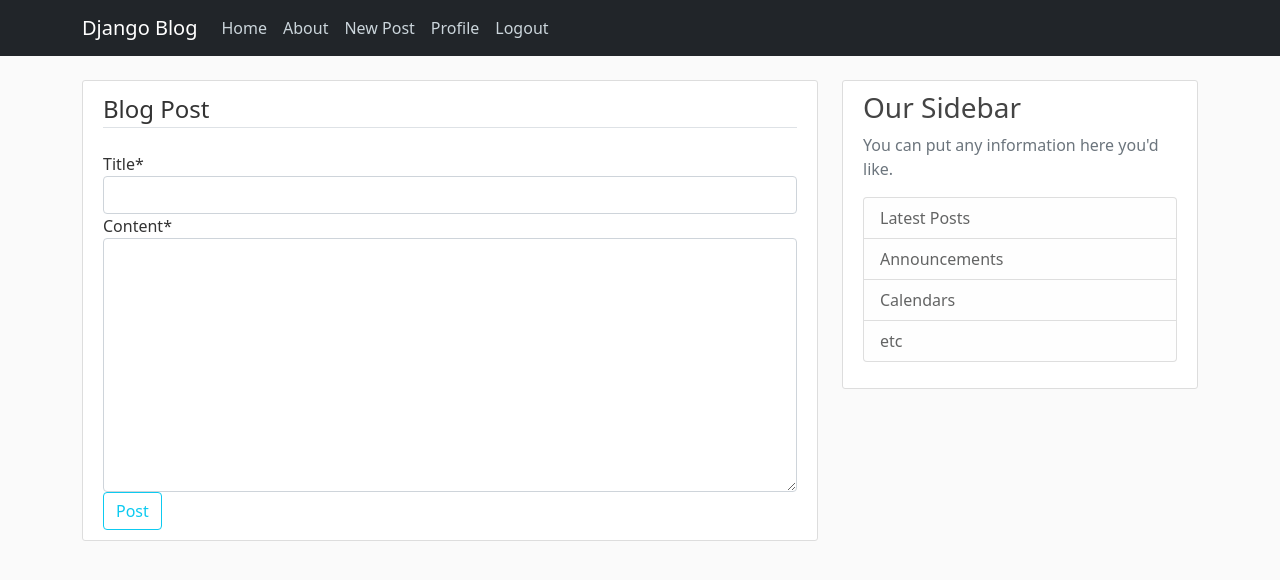
After one commit to DenzkIs/project-django, a Django app: page /blog/post/new/ in a window 1280 px wide. The commit adds this page. Shown: the top 580 px of the page. Run offline with Django 4.2, Linux system fonts and the light colour scheme; a user stored in the database is signed in; some libraries are stand-ins or nearby versions.

Commit message:
Lesson 5 - CRUD

```diff
--- a/blog/models.py
+++ b/blog/models.py
@@ -1,5 +1,6 @@
 from django.db import models
 from django.utils import timezone
+from django.urls import reverse
 # from django.contrib.auth.models import User  # менее безопасный метод вызова модель User
 from django.contrib.auth import get_user_model  # это более безопасный вызов модели User
 
@@ -13,3 +14,6 @@
 
     def __str__(self):
         return f'Post {self.title} by {self.author.username}'  # Откуда взяться username?
+
+    def get_absolute_url(self):
+        return reverse("post-detail", kwargs = {"pk": self.pk})
--- a/blog/templates/blog/base.html
+++ b/blog/templates/blog/base.html
@@ -33,6 +33,7 @@
                         <!-- Navbar Right Side -->
                         <div class="navbar-nav">
                         {% if user.is_authenticated %}
+                            <a class="nav-item nav-link" href="{% url 'post-create' %}">New Post</a>
                             <a class="nav-item nav-link" href="{% url 'profile' %}">Profile</a>
                             <a class="nav-item nav-link" href="{% url 'logout' %}">Logout</a>
                         {% else %}
--- a/blog/templates/blog/home.html
+++ b/blog/templates/blog/home.html
@@ -10,7 +10,7 @@
                     <a class="mr-2" href="#">{{ post.author.username }}</a>
                     <small class="text-muted">{{ post.date_posted|date:"F d, Y" }}</small>
                 </div>
-                <h2><a class="article-title" href="#">{{ post.title }}</a></h2>
+                <h2><a class="article-title" href="{% url 'post-detail' post.pk %}">{{ post.title }}</a></h2>
                 <p class="article-content">{{ post.content }}</p>
             </div>
         </article>
--- /dev/null
+++ b/blog/templates/blog/post_form.html
@@ -0,0 +1,16 @@
+{% extends "blog/base.html" %}
+{% load crispy_forms_tags %}
+{% block content %}
+    <div class="content-section">
+        <form method="POST">
+            {% csrf_token %}
+            <fieldset class="form-group">
+                <legend class="border-bottom mb-4">Blog Post</legend>
+                {{ form|crispy }}
+            </fieldset>
+            <div class="form-group">
+                <button class="btn btn-outline-info" type="submit">Post</button>
+            </div>
+        </form>
+    </div>
+{% endblock content %}
--- a/blog/urls.py
+++ b/blog/urls.py
@@ -1,9 +1,19 @@
 from django.urls import path
 from blog import views # чтобы видеть функцию home
-
+from blog.views import (
+    PostListView,
+    PostDetailView,
+    PostCreateView,
+    PostUpdateView,
+    PostDeleteView
+)
 
 urlpatterns = [
     # (2) Тут мы добавляем новый маршрут (пустой путь) и указывам обработчиком views.home
-    path('', views.home, name='blog-home'),  # blog-home - имя маршрута
-    path('about/', views.about, name='blog-about')  # blog-home - имя маршрута
+    path('', PostListView.as_view(), name='blog-home'),  # blog-home - имя маршрута
+    path('post/<int:pk>/', PostDetailView.as_view(), name='post-detail'),  # blog-home - имя маршрута
+    path('post/new/', PostCreateView.as_view(), name='post-create'),
+    path("post/<int:pk>/update/", PostUpdateView.as_view(), name="post-update"),
+    path("post/<int:pk>/delete/", PostDeleteView.as_view(), name="post-delete"),
+    path('about/', views.about, name='blog-about')
 ]
--- a/blog/views.py
+++ b/blog/views.py
@@ -1,6 +1,44 @@
 from django.shortcuts import render
+from django.views.generic import ListView, DetailView, CreateView, UpdateView, DeleteView
 from blog.models import Post
+from django.contrib.auth.mixins import LoginRequiredMixin, UserPassesTestMixin
 # from django.http import HttpResponse
+
+class PostListView(ListView):
+    model = Post
+    template_name = 'blog/home.html'
+    context_object_name = 'posts'
+    ordering = ['-date_posted']
+
+
+class PostDetailView(DetailView):
+    model = Post
+
+
+class PostCreateView(LoginRequiredMixin, CreateView):
+    model = Post
+    fields = ['title', 'content']
+
+    def form_valid(self, form):
+        form.instance.author = self.request.user
+        return super().form_valid(form)
+
+class PostUpdateView(LoginRequiredMixin, UserPassesTestMixin, UpdateView):
+    model = Post
+    fields = ['title', 'content']
+
+    def test_func(self):
+        post = self.get_object()
+        return self.request.user == post.author
+
+
+class PostDeleteView(LoginRequiredMixin, UserPassesTestMixin, DeleteView):
+    model = Post
+    success_url = '/blog/'
+
+    def test_func(self):
+        post = self.get_object()
+        return self.request.user == post.author
 
 def home(request):
     context = {
```
Also changed, not shown: blog/templates/blog/post_confirm_delete.html (added, +16 -0 lines), blog/templates/blog/post_detail.html (added, +20 -0 lines), db.sqlite3, media/profile_pics/default.png.
